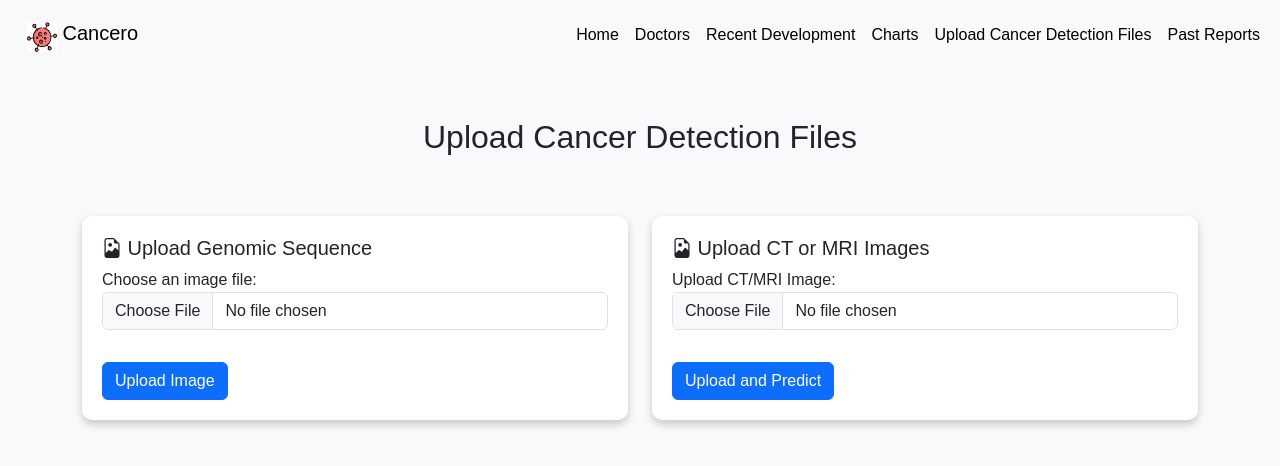
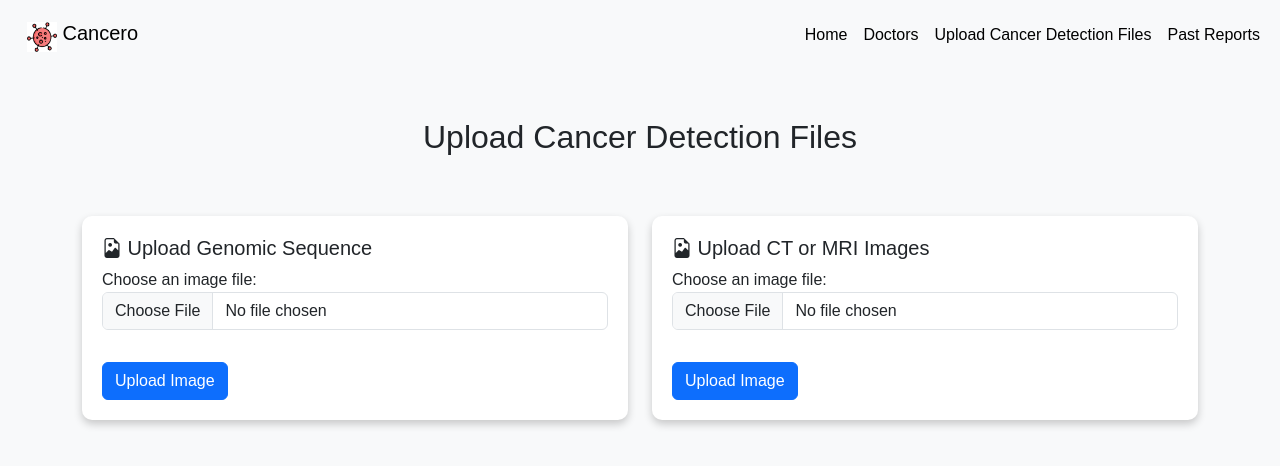
Before and after one commit to Sid3503/Cancero, a Flask app: page /upload in a window 1280 px wide. Shown: the top 466 px of the page. Run offline with Flask 3, Linux system fonts and the light colour scheme; some libraries are stand-ins or nearby versions.

Commit message:
Update upload.html

```diff
--- a/templates/upload.html
+++ b/templates/upload.html
@@ -78,12 +78,6 @@
                         <a class="nav-link" href="/doctors">Doctors</a>
                     </li>
                     <li class="nav-item">
-                        <a class="nav-link" href="/news">Recent Development</a>
-                    </li>
-                    <li class="nav-item">
-                        <a class="nav-link" href="/charts">Charts</a>
-                    </li>
-                    <li class="nav-item">
                         <a class="nav-link" href="/upload">Upload Cancer Detection Files</a>
                     </li>
                     <li class="nav-item">
@@ -117,10 +111,10 @@
                     <h5><i class="bi bi-file-earmark-image"></i> Upload CT or MRI Images</h5>
                     <form action="{{ url_for('upload_ct_mri') }}" method="post" enctype="multipart/form-data">
                         <div class="form-group">
-                            <label for="ct_mri_image">Upload CT/MRI Image:</label>
+                            <label for="ct_mri_image">Choose an image file:</label>
                             <input type="file" name="image" class="form-control" required>
                         </div>
-                        <button type="submit" class="btn btn-primary mt-2">Upload and Predict</button>
+                        <button type="submit" class="btn btn-primary mt-2">Upload Image</button>
                     </form>
                 </div>
             </div>
```
